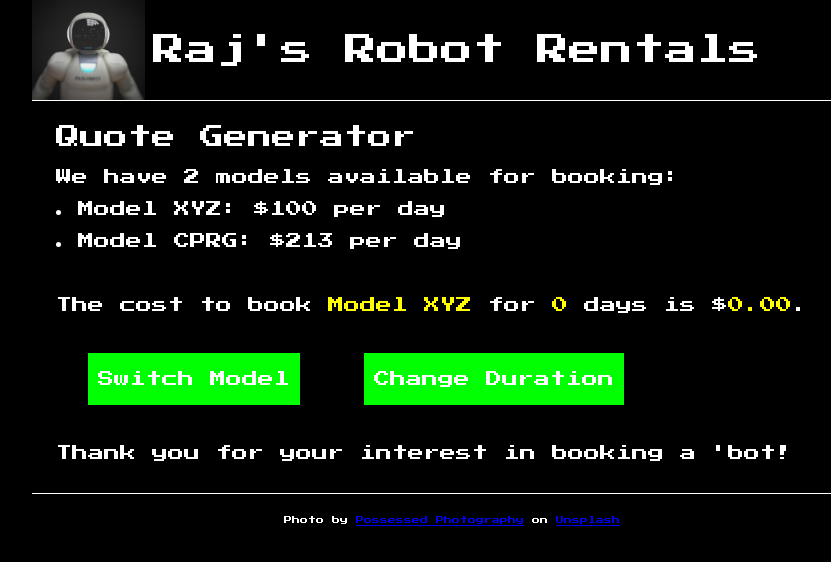
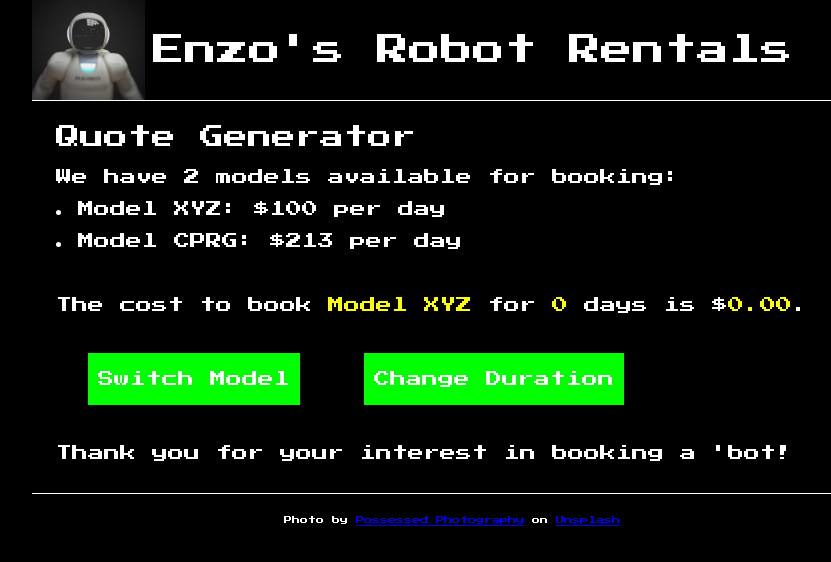
Before and after one commit to Enzodabenzo123/Lab6_robotRental, a plain HTML site: page index.html in a window 1280 px wide. Shown: the whole page, without its empty margins (188-1019 px from the left). Drawn offline with Linux system fonts and the light colour scheme.

Commit message:
update the title

```diff
--- a/index.html
+++ b/index.html
@@ -21,7 +21,7 @@
         <header class = "flex">
             <img src="images/robot.jpg" alt="photo of a white plastic robot with
                 a black background">
-            <h1>Raj's Robot Rentals</h1>
+            <h1>Enzo's Robot Rentals</h1>
         </header>
         <main>
             <h2>Quote Generator</h2>
```
